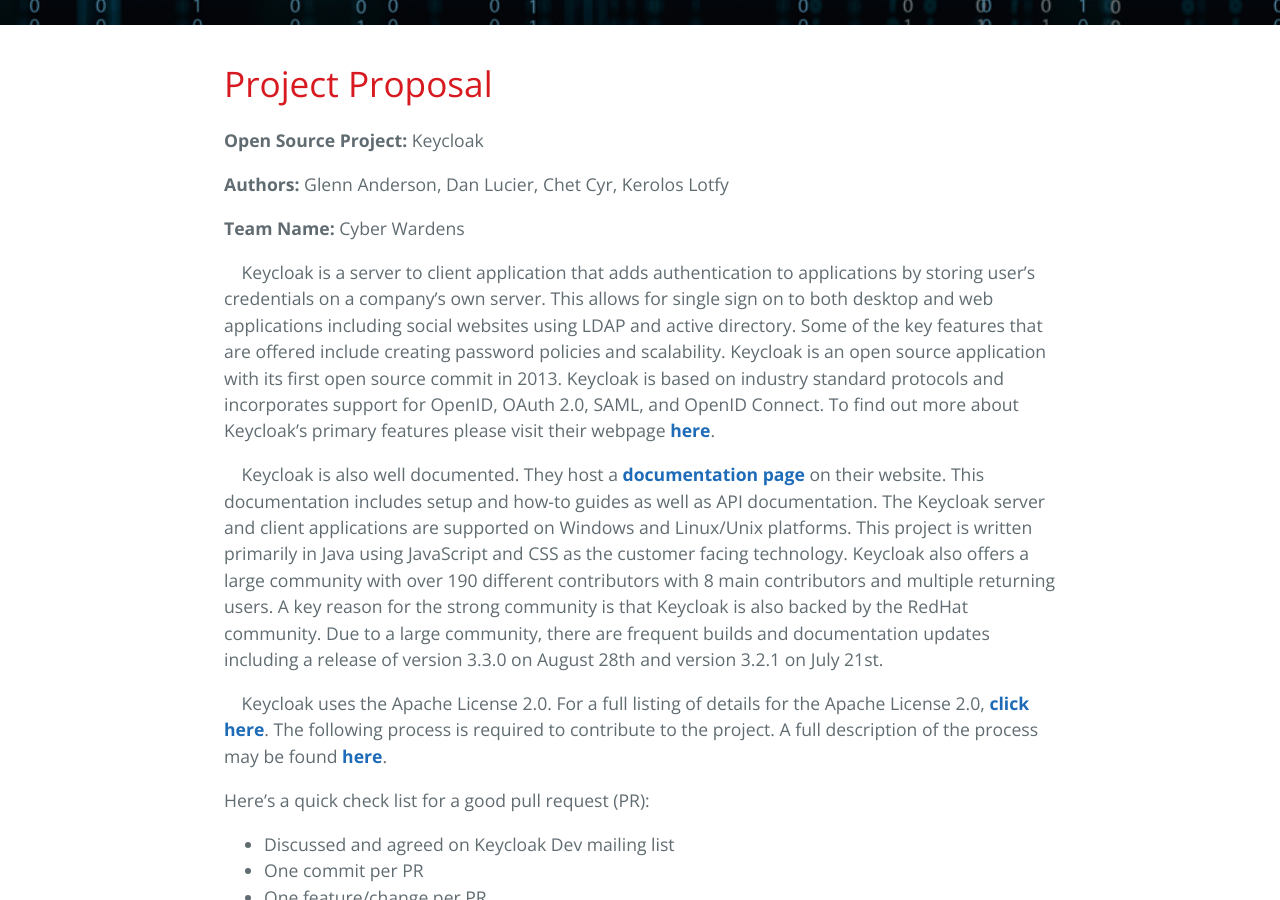
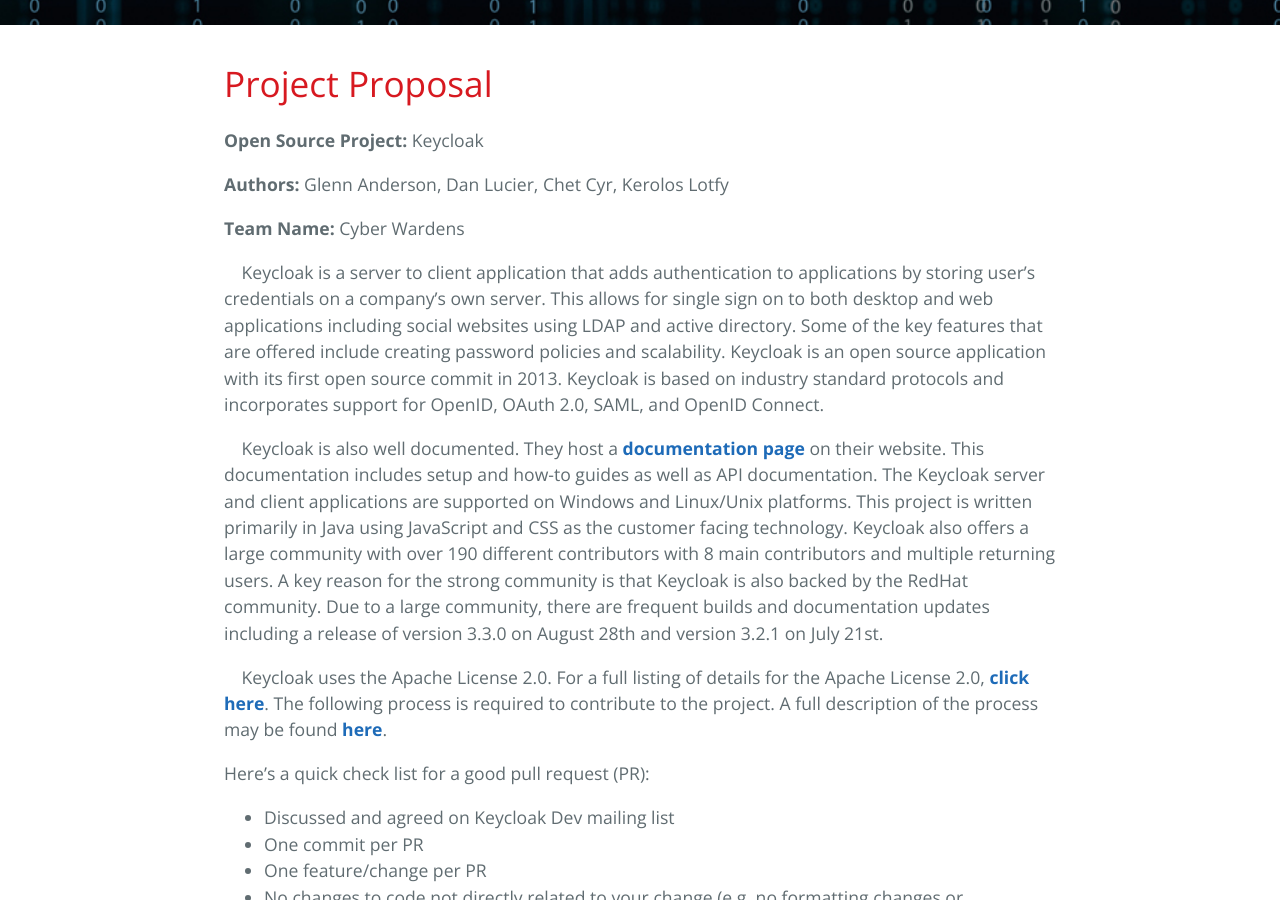
Before and after one commit to DanielLucier/CYBER8420-SemesterProject, a Jekyll site: the page built from index.md, in a window 1280 px wide and 900 px high, scrolled down 486 px. Built offline with Jekyll 4.4.1, drawn with Linux system fonts in a browser that asks for light colours.

Commit message:
Update index.md

```diff
--- a/index.md
+++ b/index.md
@@ -13,7 +13,7 @@ Project Proposal
 <strong>Team Name:</strong> Cyber Wardens
 
 
-&emsp;Keycloak is a server to client application that adds authentication to applications by storing user's credentials on a company's own server. This allows for single sign on to both desktop and web applications including social websites using LDAP and active directory. Some of the key features that are offered include creating password policies and scalability. Keycloak is an open source application with its first open source commit in 2013. Keycloak is based on industry standard protocols and incorporates support for OpenID, OAuth 2.0, SAML, and OpenID Connect. To find out more about Keycloak’s primary features please visit their webpage <a href=" http://www.keycloak.org/about.html"><strong>here</strong></a>.
+&emsp;Keycloak is a server to client application that adds authentication to applications by storing user's credentials on a company's own server. This allows for single sign on to both desktop and web applications including social websites using LDAP and active directory. Some of the key features that are offered include creating password policies and scalability. Keycloak is an open source application with its first open source commit in 2013. Keycloak is based on industry standard protocols and incorporates support for OpenID, OAuth 2.0, SAML, and OpenID Connect.
 
 &emsp;Keycloak is also well documented. They host a <a href="http://www.keycloak.org/documentation.html"><strong>documentation page</strong></a> on their website. This documentation includes setup and how-to guides as well as API documentation. The Keycloak server and client applications are supported on Windows and Linux/Unix platforms. This project is written primarily in Java using JavaScript and CSS as the customer facing technology. Keycloak also offers a large community with over 190 different contributors with 8 main contributors and multiple returning users. A key reason for the strong community is that Keycloak is also backed by the RedHat community. Due to a large community, there are frequent builds and documentation updates including a release of version 3.3.0 on August 28th and version 3.2.1 on July 21st.
 
```
